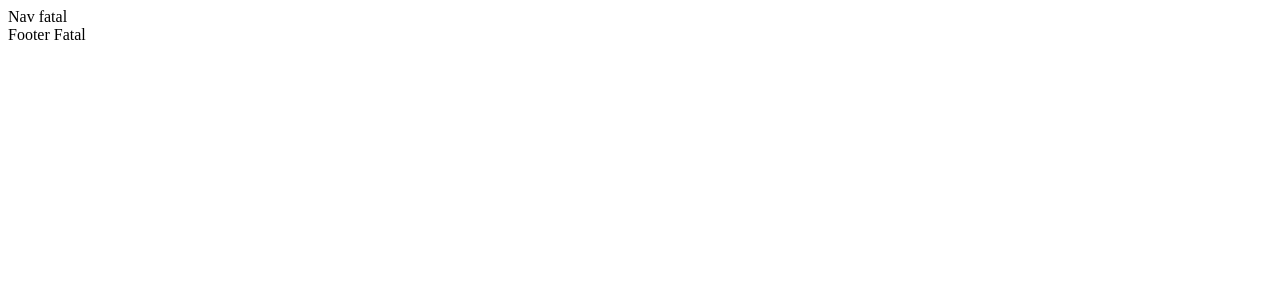
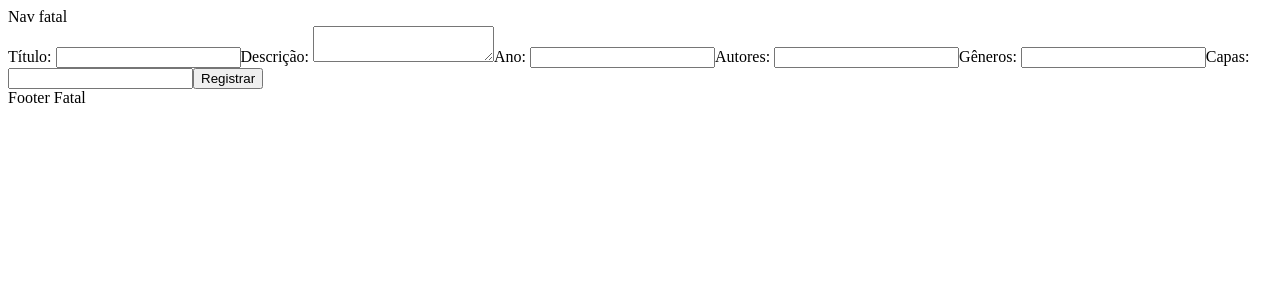
Before and after one commit to coanjos/retroteca-front, an Angular app: page /registro in a window 1280 px wide. Before the commit this address led to /. Shown: the top 300 px of the page. Built offline with nearby package versions, Linux system fonts and the light colour scheme.

Commit message:
adiciona registro

```diff
--- /dev/null
+++ b/src/app/jogos/jogos-registro/jogos-registro.component.html
@@ -0,0 +1,23 @@
+<form [formGroup]="jogoForm" (ngSubmit)="onSubmit()">
+
+    <label for="titulo">Título: </label>
+    <input id="titulo" type="text" formControlName="titulo">
+
+    <label for="descricao">Descrição: </label>
+    <textarea id="descricao" formControlName="descricao"></textarea>
+
+    <label for="ano">Ano: </label>
+    <input id="ano" type="text" formControlName="ano">
+
+    <label for="autores">Autores: </label>
+    <input id="autores" type="text" formControlName="autores">
+
+    <label for="generos">Gêneros: </label>
+    <input id="generos" type="text" formControlName="generos">
+
+    <label for="capas">Capas: </label>
+    <input id="capas" type="text" formControlName="capas">
+
+    <button>Registrar</button>
+
+  </form>
--- /dev/null
+++ b/src/app/jogos/jogos-registro/jogos-registro.component.ts
@@ -0,0 +1,30 @@
+import { Component, OnInit } from '@angular/core';
+import { FormGroup, FormControl } from '@angular/forms';
+import { JogosService } from '../services/jogos.service';
+
+@Component({
+  selector: 'app-jogos-registro',
+  templateUrl: './jogos-registro.component.html',
+  styleUrls: ['./jogos-registro.component.css']
+})
+export class JogosRegistroComponent implements OnInit {
+  jogoForm = new FormGroup({
+    titulo: new FormControl(''),
+    descricao: new FormControl(''),
+    ano: new FormControl(''),
+    autores: new FormControl([]),
+    generos: new FormControl([]),
+    capas: new FormControl([])
+  })
+
+
+  constructor(private jogoService: JogosService) { }
+
+  ngOnInit(): void {
+  }
+
+  onSubmit(): void {
+    this.jogoService.registrar(this.jogoForm.value).subscribe();
+  }
+
+}
--- a/src/app/jogos/jogos-routing.module.ts
+++ b/src/app/jogos/jogos-routing.module.ts
@@ -2,6 +2,7 @@ import { NgModule } from '@angular/core';
 import { RouterModule, Routes } from '@angular/router';
 import { JogosDetalheComponent } from './jogos-detalhe/jogos-detalhe.component';
 import { JogosListaComponent } from './jogos-lista/jogos-lista.component';
+import { JogosRegistroComponent } from './jogos-registro/jogos-registro.component';
 
 const routes: Routes = [
   {
@@ -11,6 +12,10 @@ const routes: Routes = [
   {
     path: 'detalhe',
     component: JogosDetalheComponent
+  },
+  {
+    path: 'registro',
+    component: JogosRegistroComponent
   }
 ];
 
--- a/src/app/jogos/services/jogos.service.ts
+++ b/src/app/jogos/services/jogos.service.ts
@@ -14,4 +14,8 @@ export class JogosService {
   listar(): Observable<jogo[]> {
     return this.httpClient.get<jogo[]>(`${environment.retrotecaApiUrl}/jogos`);
   }
+
+  registrar(jogo: jogo): Observable<jogo> {
+    return this.httpClient.post<jogo>(`${environment.retrotecaApiUrl}/jogos`, jogo);
+  }
 }
```
Also changed, not shown: src/app/jogos/jogos.module.ts (+5 -2 lines), src/app/jogos/jogos-registro/jogos-registro.component.css (added), 1 other file (tests, documents, lock files or other folders).
